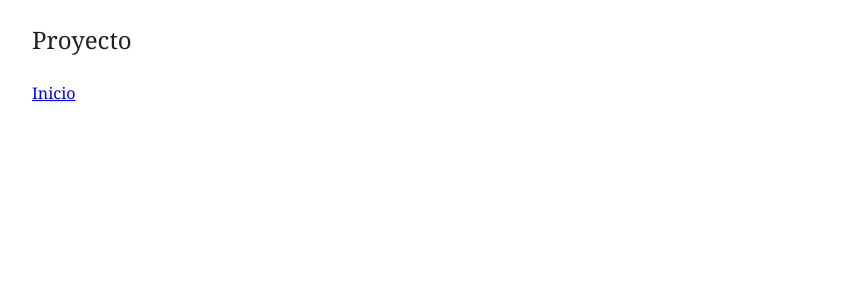
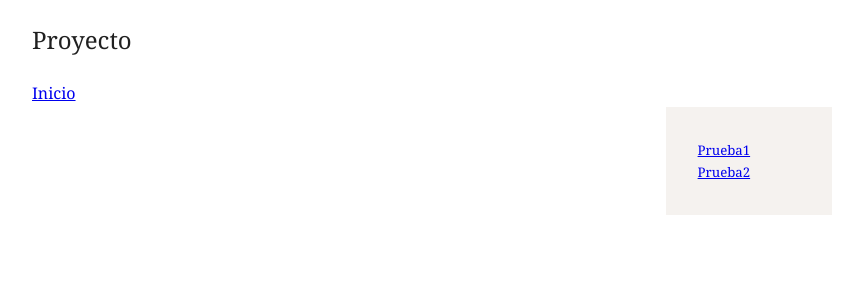
Before and after one commit to dianacoronadof/dianacoronadof.github.io, a Jekyll site: the page built from _autores/albornoz.html, in a window 1280 px wide. Shown: the top 300 px of the page, without its empty margins (58-921 px from the left). Built offline with Jekyll 4.4.1, drawn with Linux system fonts in a browser that asks for light colours.

Commit message:
Update autore.html

```diff
--- a/_layouts/autore.html
+++ b/_layouts/autore.html
@@ -19,6 +19,11 @@ layout: default
 
       {% assign unique_word_array = unique_word_string | split: ","%}
 
+<nav class="local" id="autores">
+{% for word in unique_word_array %}
+<a href="#{{ word | downcase }}">{{ word }}</a>
+{% endfor %}
+</nav>
 
     {% endif %}
 
```
